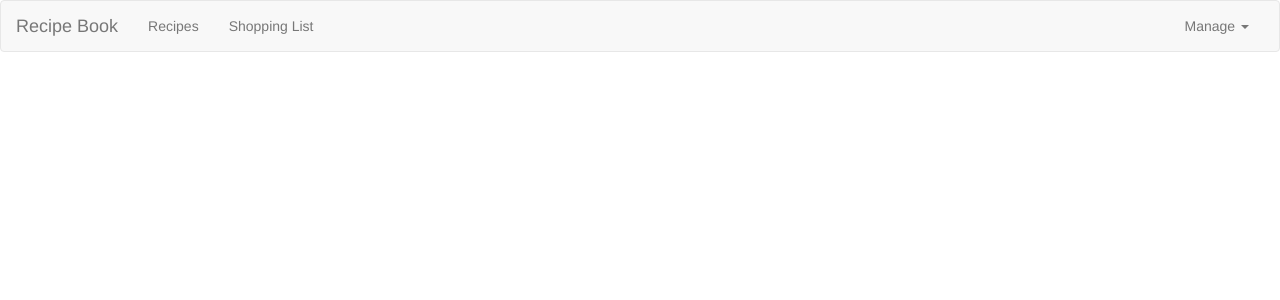
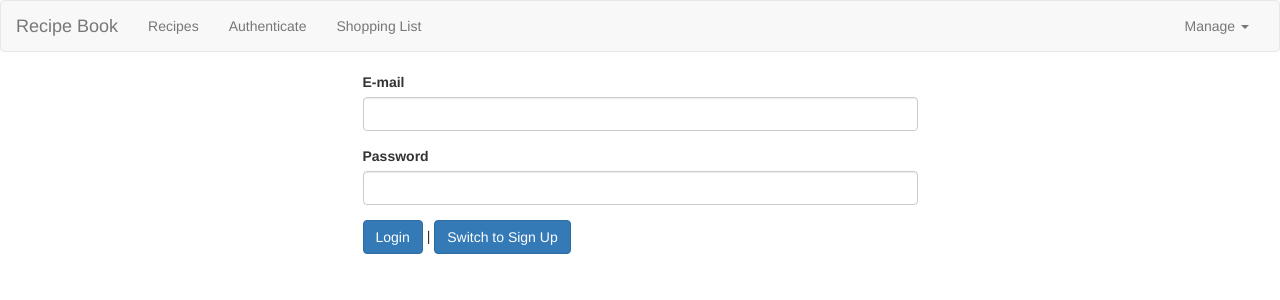
Before and after one commit to sheptianbagjautama/recipes-app, an Angular app: page /auth in a window 1280 px wide. Before the commit this address led to /. Shown: the top 300 px of the page. Built offline with nearby package versions, Linux system fonts and the light colour scheme.

Commit message:
Auth part 1

```diff
--- a/src/app/app-routing.module.ts
+++ b/src/app/app-routing.module.ts
@@ -7,6 +7,7 @@
 import { RecipeDetailComponent } from './recipes/recipe-detail/recipe-detail.component';
 import { RecipeEditComponent } from './recipes/recipe-edit/recipe-edit.component';
 import { RecipesResolverService } from './recipes/recipes-resolver.service';
+import { AuthComponent } from './auth/auth.component';
 
 
 const appRoutes:Routes = [
@@ -26,6 +27,7 @@
         },
     ]},
     { path:'shopping-list', component:ShoppingListComponent},
+    { path:'auth', component:AuthComponent},
 ]
 
 @NgModule({
--- a/src/app/app.module.ts
+++ b/src/app/app.module.ts
@@ -17,6 +17,7 @@
 import { RecipeStartComponent } from './recipes/recipe-start/recipe-start.component';
 import { RecipeEditComponent } from './recipes/recipe-edit/recipe-edit.component';
 import { RecipeService } from './recipes/recipe.service';
+import { AuthComponent } from './auth/auth.component';
 
 @NgModule({
   declarations: [
@@ -30,7 +31,8 @@
     ShoppingEditComponent,
     DropdownDirective,
     RecipeStartComponent,
-    RecipeEditComponent
+    RecipeEditComponent,
+    AuthComponent
   ],
   imports: [
     BrowserModule,
--- /dev/null
+++ b/src/app/auth/auth.component.html
@@ -0,0 +1,29 @@
+<div class="row">
+  <div class="col-xs-12 col-md-6 col-md-offset-3">
+    <form>
+      <div class="form-group">
+        <label for="email">E-mail</label>
+        <input type="email" id="email" class="form-control" />
+      </div>
+      <div class="form-group">
+        <label for="password">Password</label>
+        <input
+          type="password"
+          id="password"
+          class="form-control"
+          ngModel
+          name="password"
+        />
+      </div>
+      <div>
+        <button class="btn btn-primary" type="submit">
+          {{ isLoginMode ? "Login" : "Sign up" }}
+        </button>
+        |
+        <button class="btn btn-primary" (click)="onSwitchMode()" type="button">
+          Switch to {{ isLoginMode ? "Sign Up" : "Login" }}
+        </button>
+      </div>
+    </form>
+  </div>
+</div>
--- /dev/null
+++ b/src/app/auth/auth.component.ts
@@ -0,0 +1,16 @@
+import { Component } from '@angular/core';
+
+
+@Component({
+    selector:'app-auth',
+    templateUrl:'./auth.component.html'
+})
+
+
+export class AuthComponent {
+    isLoginMode = true;
+
+    onSwitchMode(){
+        this.isLoginMode = !this.isLoginMode;
+    }
+}
--- a/src/app/header/header/header.component.html
+++ b/src/app/header/header/header.component.html
@@ -7,6 +7,7 @@
         <div class="collapse navbar-collapse">
             <ul class="nav navbar-nav">
                 <li routerLinkActive="active"><a routerLink="/recipes">Recipes</a></li>
+                <li routerLinkActive="active"><a routerLink="/auth ">Authenticate</a></li>
                 <li routerLinkActive="active"><a routerLink="/shopping-list">Shopping List</a></li>
             </ul>
 
```
